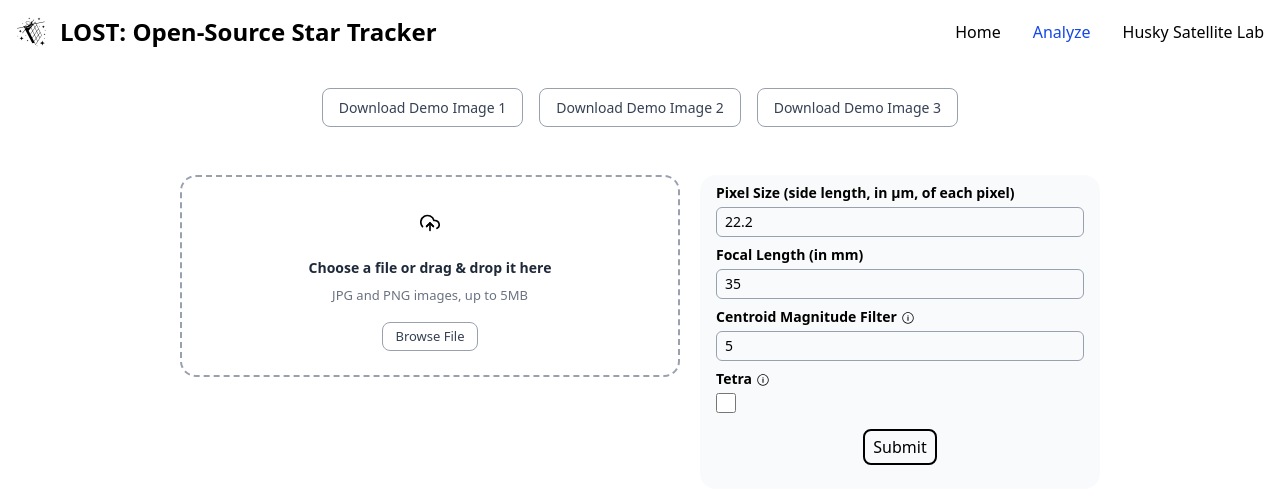
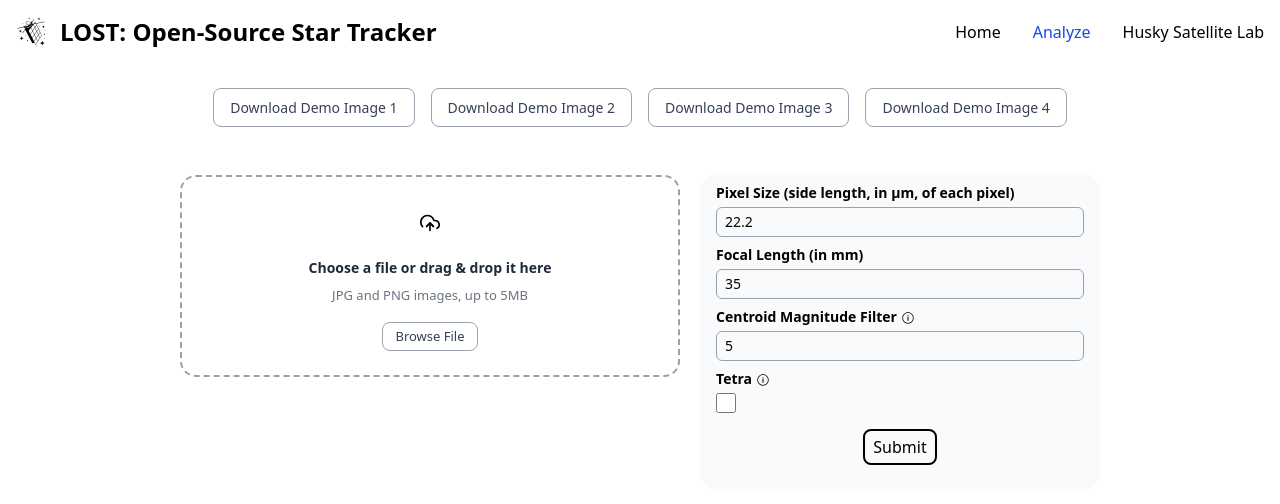
Before and after one commit to UWCubeSat/lost-website, a React (Vite) app: page /analyze in a window 1280 px wide. Shown: the top 504 px of the page. Built offline with nearby package versions, Linux system fonts and the light colour scheme.

Commit message:
Added 4th demo image. Added tooltips for each of the demo images with a preview. Included non-default parameters to use for 4th demo image in the tooltip

```diff
--- a/package.json
+++ b/package.json
@@ -19,6 +19,9 @@
         "prettier": "prettier --ignore-unknown --write ."
     },
     "dependencies": {
+        "@emotion/react": "^11.14.0",
+        "@emotion/styled": "^11.14.1",
+        "@mui/material": "^7.3.8",
         "clsx": "^2.1.1",
         "react": "^19.0.0",
         "react-dom": "^19.0.0",
--- a/src/pages/Analyze/analyze.tsx
+++ b/src/pages/Analyze/analyze.tsx
@@ -5,8 +5,18 @@
 import { FiUploadCloud } from 'react-icons/fi'
 import { AiOutlineLoading3Quarters } from 'react-icons/ai'
 import { IoIosInformationCircleOutline } from 'react-icons/io'
+import Button from '@mui/material/Button';
+import Tooltip from '@mui/material/Tooltip';
 
 interface Props {}
+
+export default function ArrowTooltips() {
+  return (
+    <Tooltip title="Add" arrow>
+      <Button>Arrow</Button>
+    </Tooltip>
+  );
+}
 
 export const Analyze: React.FC<Props> = memo(() => {
   const [flow, setFlow] = useState<
@@ -177,21 +187,63 @@
           download="demo_image_one.png"
           className="rounded-lg border border-gray-400 text-gray-700 text-[14px] py-2 px-4 cursor-pointer"
         >
-          Download Demo Image 1
+          <Tooltip arrow title={<img src="/demo_image_one.png" className="w-48 rounded-md" />} slotProps={{tooltip: { sx: {backgroundColor: 'transparent'},},}}>
+            <span>Download Demo Image 1</span>
+          </Tooltip>
         </a>
-        <a
+       <a
           href="/demo_image_two.png"
           download="demo_image_two.png"
           className="rounded-lg border border-gray-400 text-gray-700 text-[14px] py-2 px-4 cursor-pointer"
         >
-          Download Demo Image 2
+          <Tooltip arrow title={<img src="/demo_image_two.png" className="w-48 rounded-md" />} slotProps={{tooltip: { sx: {backgroundColor: 'transparent'},},}}>
+            <span>Download Demo Image 2</span>
+          </Tooltip>
         </a>
         <a
           href="/demo_image_three.png"
           download="demo_image_three.png"
           className="rounded-lg border border-gray-400 text-gray-700 text-[14px] py-2 px-4 cursor-pointer"
         >
-          Download Demo Image 3
+          <Tooltip arrow title={<img src="/demo_image_three.png" className="w-48 rounded-md" />} slotProps={{tooltip: { sx: {backgroundColor: 'transparent'},},}}>
+            <span>Download Demo Image 3</span>
+          </Tooltip>
+        </a>
+        <a
+          href="/demo_image_four.png"
+          download="demo_image_four.png"
+          className="rounded-lg border border-gray-400 text-gray-700 text-[14px] py-2 px-4 cursor-pointer"
+        >
+          <Tooltip arrow title={
+            <div className="bg-white rounded-md overflow-hidden">
+              <img
+                src="/demo_image_four.png"
+                alt="Demo"
+                className="w-48"
+              />
+              <span className="block w-full text-base mt-1 text-black text-center">
+                Pixel Size: 4.1
+                <br />
+                Focal Length: 4.2
+                <br />
+                Use Tetra
+              </span>
+            </div>
+            }
+            slotProps={{
+              tooltip: {
+                sx: {
+                  backgroundColor: "transparent",
+                  padding: 0,
+                  fontFamily: "inherit",
+                  border: "2px solid black",
+                  borderRadius: "9px"
+                }
+              }
+            }}
+            >
+            <span>Download Demo Image 4</span>
+          </Tooltip>
         </a>
       </div>
       <div className="w-full flex items-stretch justify-center mt-12 gap-5">
```
Also changed, not shown: public/demo_image_four.png (added), 1 other file (tests, documents, lock files or other folders). Lines whose indentation alone changed are shown as unchanged.
